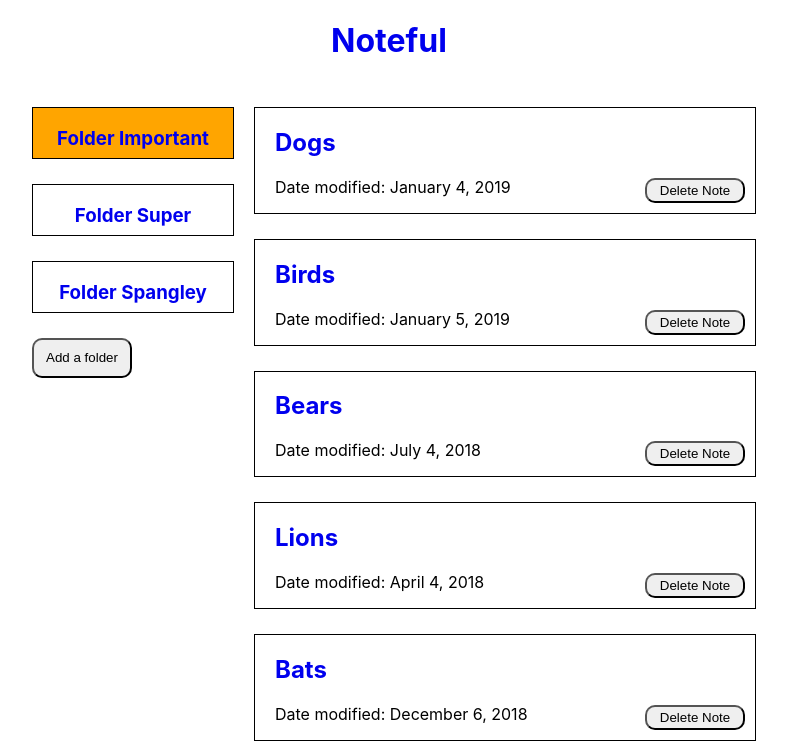
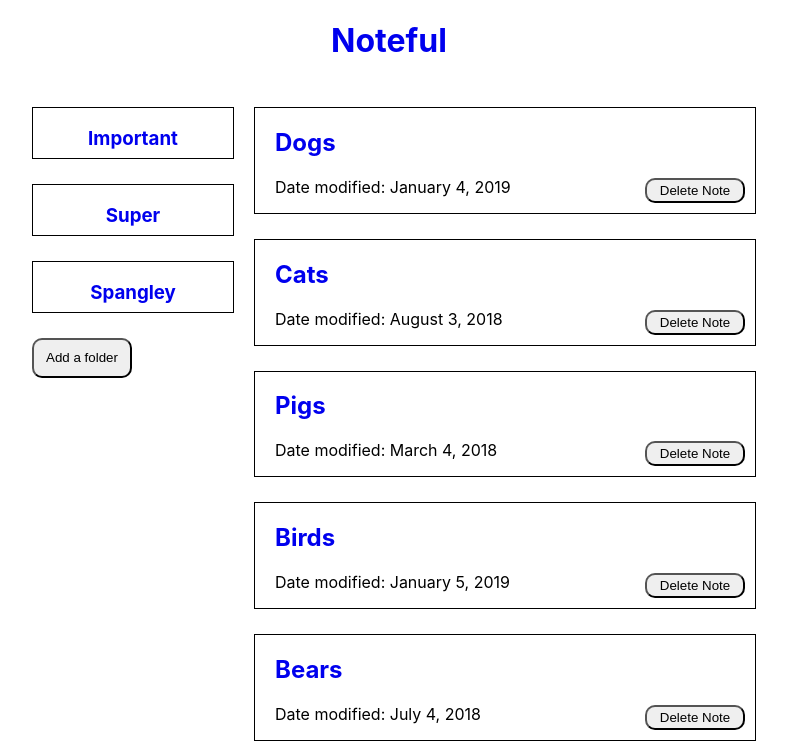
Before and after one commit to r-kadel/noteful, a React (Create React App) app: page /folder/b0715efe-ffaf-11e8-8eb2-f2801f1b9fd1 in a window 1280 px wide. Shown: the top 749 px of the page, without its empty margins (251-1038 px from the left). Built offline with nearby package versions, Linux system fonts and the light colour scheme.

Commit message:
reworked to use context

```diff
--- a/src/App.js
+++ b/src/App.js
@@ -4,35 +4,62 @@ import './App.css';
 import Home from './Home/Home';
 import STORE from './dummy-store';
 import NoteDetail from './NoteDetail/NoteDetail';
+import NoteContext from './NoteContext'
 
 class App extends React.Component {
-  constructor(props) {
-    super(props);
-    this.state = {
-      store: STORE,
-    }
+  state = {
+    notes: STORE.notes,
+    folders: STORE.folders,
+    folderId: null
   }
 
+// componentDidMount() {
+//   fetch('')
+//   .then(res => res.json())
+//   .then( res => this.setState({
+//     store: res.message
+//   }))
+//   .catch( err => err.message)
+// }
+
+
+updateFolderId = (id) => {
+  this.setState({
+    folderId: id
+  })
+}
+
+
   render() {
+
+    const value = {
+      notes: this.state.notes,
+      folders: this.state.folders,
+      updateFolderId: this.updateFolderId,
+      folderId: this.state.folderId
+    }
+
     return (
+      <NoteContext.Provider value={value}>
       <div className="App">
-        <h1 className="main-header"><Link to="/" style={{ cursor: 'pointer', textDecoration: 'none' }}>Noteful</Link></h1>
-        <main className="main-container">
+        <h1 className="main-header" onClick={ () => this.setState({folderId: null})}><Link to="/" style={{ cursor: 'pointer', textDecoration: 'none' }}>Noteful</Link></h1>
+
           <Route
             exact path='/'
             render={() =>
-              <Home store={this.state.store} />}
+              <Home />}
           />
           <Route
             path='/folder/:folderId'
-            render={(props) => <Home store={this.state.store} props={props} folderId={props.match.params.folderId} />}
-          />
+            component={Home} />
+
           <Route
             path='/note/:noteId'
             render={(props) => <NoteDetail store={this.state.store} noteId={props.match.params.noteId} goBack={() => props.history.goBack()} />}
           />
-        </main>
+
       </div>
+      </NoteContext.Provider>
     );
   }
 
--- a/src/Folder/Folder.js
+++ b/src/Folder/Folder.js
@@ -1,14 +1,19 @@
 import React from 'react';
 import { Link } from 'react-router-dom';
 import './Folder.css';
+import NoteContext from "../NoteContext";
 
 class Folder extends React.Component {
+    static contextType = NoteContext;
+
     render() {
+
         return (
-            <div className={`folder ${this.props.className}`}>
-                <h3 className="folder-name">
-                    <Link style={{ textDecoration: 'none' }} to={`/folder/${this.props.folderId}`}>
-                        Folder {this.props.name}
+
+            <div className={`folder selected`}>
+                <h3 className="folder-name" onClick={ () => this.context.updateFolderId(this.props.folderId)}>
+                    <Link style={{ textDecoration: 'none' }} to={`/folder/${this.props.folderId}`} >
+                         {this.props.name}
                     </Link>
                 </h3>
             </div>
--- a/src/Home/Home.js
+++ b/src/Home/Home.js
@@ -3,12 +3,12 @@ import Sidebar from '../Sidebar/Sidebar';
 import NotesList from '../NotesList/NotesList';
 
 class Home extends React.Component {
+
     render() {
-        console.log(`Home props`, this.props);
         return (
             <main className="main-container">
-                <Sidebar folders={this.props.store.folders} folderId={this.props.folderId} />
-                <NotesList notes={this.props.store.notes} folderId={this.props.folderId} />
+                <Sidebar />
+                <NotesList />
             </main>
         )
     }
--- /dev/null
+++ b/src/NoteContext.js
@@ -0,0 +1,9 @@
+import React from 'react'
+
+export default React.createContext({
+  notes: [],
+  folders: [],
+  addFolder: () => {},
+  addNote: () => {},
+  deleteNote: () => {},
+})
--- a/src/NoteDetail/NoteDetail.js
+++ b/src/NoteDetail/NoteDetail.js
@@ -2,11 +2,13 @@ import React from 'react';
 import { Link } from 'react-router-dom';
 import Note from '../Note/Note';
 import './NoteDetail.css';
+import NoteContext from '../NoteContext'
 
 class NoteDetail extends React.Component {
+    static contextType = NoteContext;
     render() {
-        const note = this.props.store.notes.find(note => note.id === this.props.noteId);
-        const folder = this.props.store.folders.find(folder => folder.id === note.folderId);
+        const note = this.context.notes.find(note => note.id === this.props.noteId);
+        const folder = this.context.folders.find(folder => folder.id === note.folderId);
         return (
             <div className="note-detail-container">
                 <div className="left-sidebar">
--- a/src/NotesList/NotesList.js
+++ b/src/NotesList/NotesList.js
@@ -1,16 +1,26 @@
 import React from 'react';
 import Note from '../Note/Note';
 import './NotesList.css';
+import NoteContext from '../NoteContext';
 
 class NotesList extends React.Component {
+
+    static contextType = NoteContext;
+
     render() {
-        const initialNotes = this.props.folderId
-            ? this.props.notes.filter(note => note.folderId === this.props.folderId)
-            : this.props.notes;
 
-        const notes = initialNotes.map((note, i) => {
+        const noteList = this.context.folderId
+        ? this.context.notes.filter(note => note.folderId === this.context.folderId)
+        : this.context.notes;
+
+        const notes = noteList.map((note, i) => {
             return (
-                <Note name={note.name} modified={note.modified} id={note.id} key={i} />
+                <Note
+                    name={note.name}
+                    modified={note.modified}
+                    id={note.id}
+                    key={i}
+                />
             );
         });
 
--- a/src/Sidebar/Sidebar.js
+++ b/src/Sidebar/Sidebar.js
@@ -1,21 +1,30 @@
-import React from 'react';
-import Folder from '../Folder/Folder';
-import './Sidebar.css';
+import React from "react";
+import Folder from "../Folder/Folder";
+import "./Sidebar.css";
+import NoteContext from "../NoteContext";
 
 class Sidebar extends React.Component {
+  static contextType = NoteContext;
+
   render() {
-        const folders = this.props.folders.map((folder, i) => {
+    const folders = this.context.folders.map((folder, i) => {
       return (
-                <Folder name={folder.name} key={i} folderId={folder.id} className={(this.props.folderId === folder.id) ? "selected-folder" : ""} />
+        <Folder
+          name={folder.name}
+          key={i}
+          folderId={folder.id}
+        />
       );
     });
 
     return (
       <div className="folders-list">
         {folders}
-                <button className="add-folder-button" type="button">Add a folder</button>
+        <button className="add-folder-button" type="button">
+          Add a folder
+        </button>
       </div>
-        )
+    );
   }
 }
 
```
Lines whose indentation alone changed are shown as unchanged.
